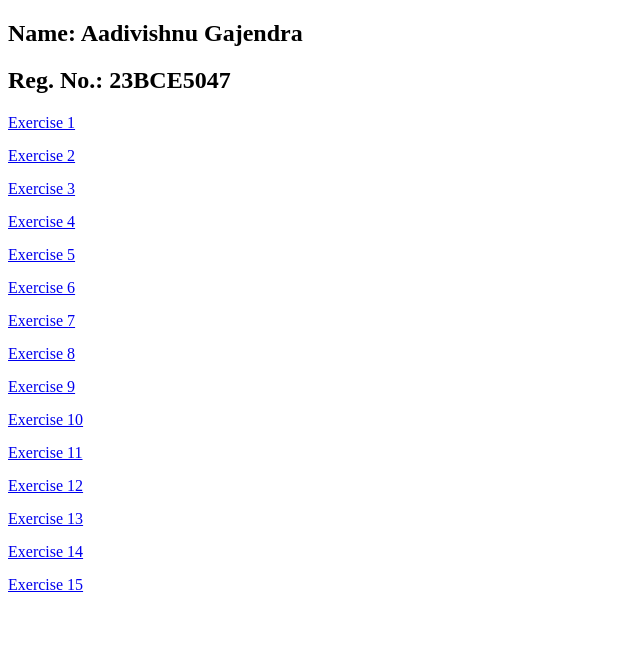
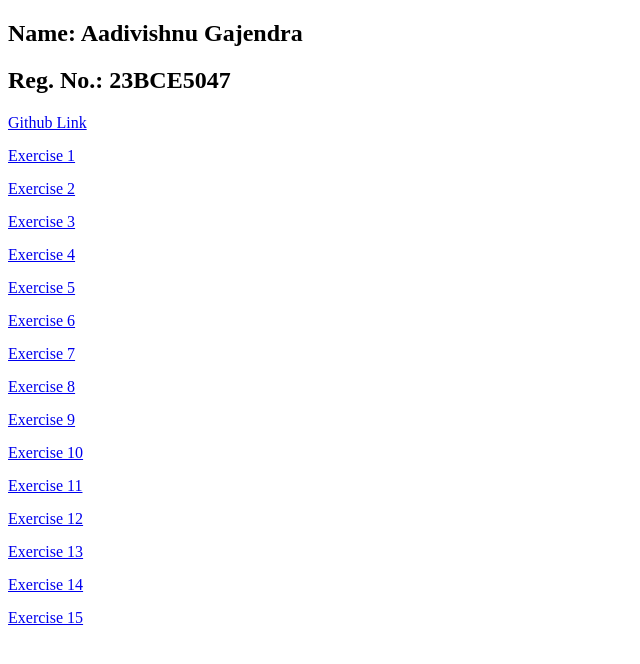
Before and after one commit to mradigen/webp, a plain HTML site: page index.html in a window 1280 px wide. Shown: the part 46-710 px from the top of the page, without its empty margins (0-640 px from the left). Drawn offline with Linux system fonts and the light colour scheme.

Commit message:
add: Link to git repo

```diff
--- a/index.html
+++ b/index.html
@@ -11,6 +11,7 @@
 		<h1>Web Programming Lab Assignments</h1>
 		<h2>Name: Aadivishnu Gajendra</h2>
 		<h2>Reg. No.: 23BCE5047</h2>
+		<a href="https://github.com/mradigen/webp">Github Link</a>
 		<a href="1/index.html">Exercise 1</a>
 		<a href="2/index.html">Exercise 2</a>
 		<a href="3/index.html">Exercise 3</a>
```
